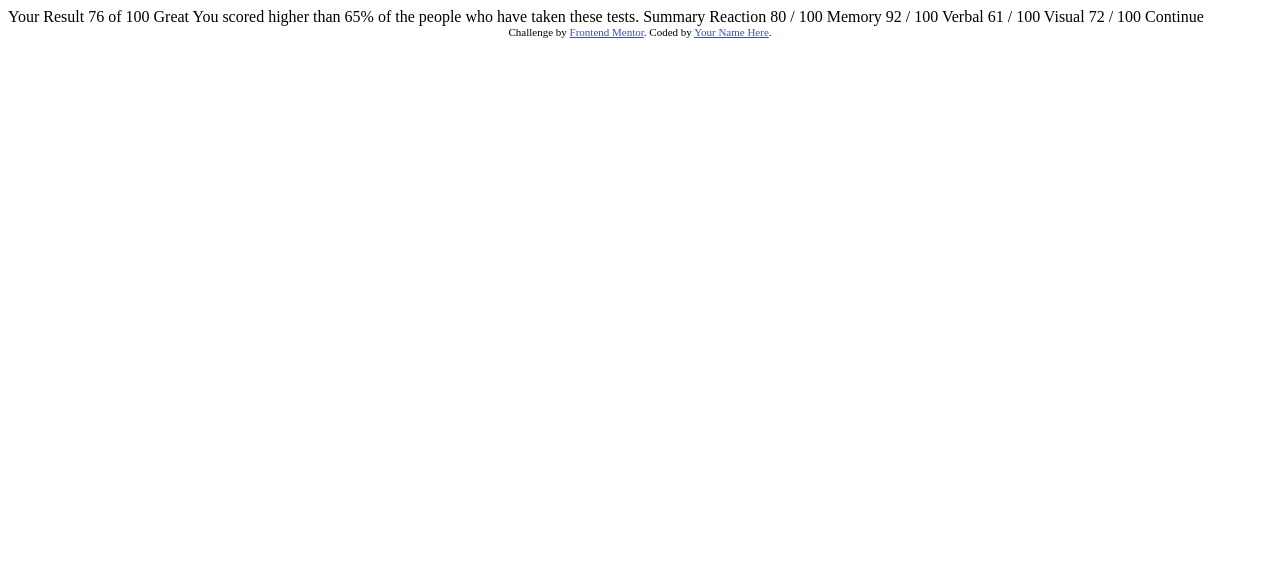
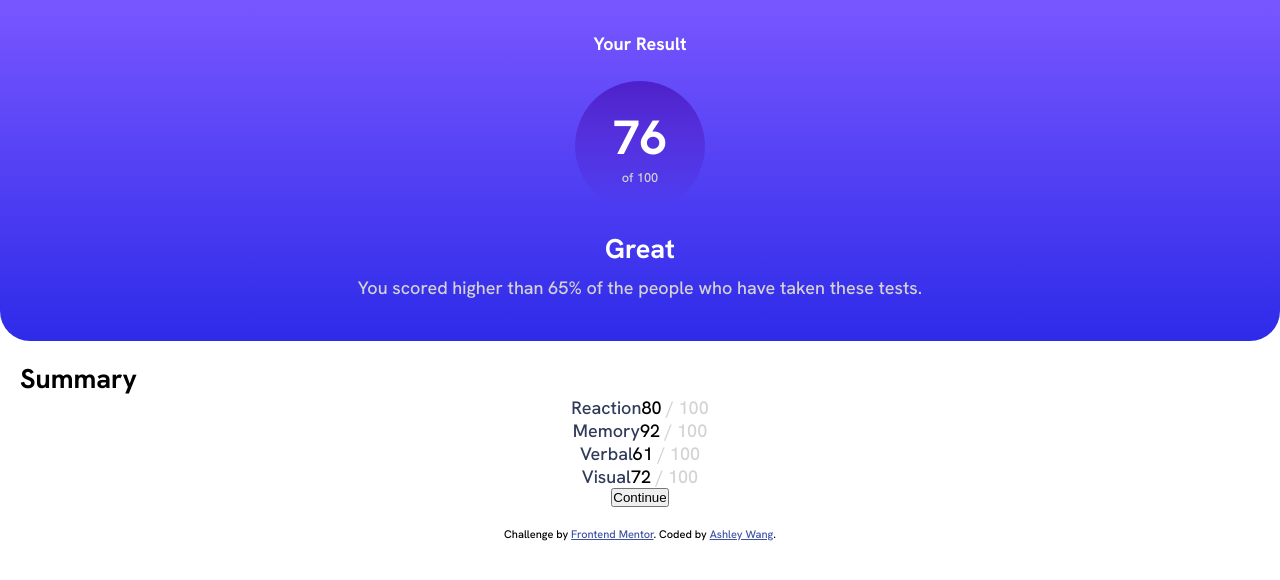
Before and after one commit to ashleyftw/results-summary-component, a plain HTML site: page index.html in a window 1280 px wide. Drawn offline with Linux system fonts and the light colour scheme.

Commit message:
add layout and top display style

```diff
--- a/index.html
+++ b/index.html
@@ -5,43 +5,56 @@
   <meta name="viewport" content="width=device-width, initial-scale=1.0"> <!-- displays site properly based on user's device -->
 
   <link rel="icon" type="image/png" sizes="32x32" href="./assets/images/favicon-32x32.png">
-
+  <link rel="preconnect" href="https://fonts.googleapis.com">
+<link rel="preconnect" href="https://fonts.gstatic.com" crossorigin>
+<link href="https://fonts.googleapis.com/css2?family=Hanken+Grotesk:wght@500;700;800&display=swap" rel="stylesheet">
+<link rel="stylesheet" href="./style.css">
   <title>Frontend Mentor | Results summary component</title>
 
-  <!-- Feel free to remove these styles or customise in your own stylesheet 👍 -->
-  <style>
-    .attribution { font-size: 11px; text-align: center; }
-    .attribution a { color: hsl(228, 45%, 44%); }
-  </style>
 </head>
 <body>
 
-  Your Result
-  76
-  of 100
+  <main>
+    <div class="display">
+      <h1>Your Result</h1>
+      <div class="score">
+        <div class="scoreNum">
+          <h2>76</h2>
+          <p>of 100</p>
+        </div>
+      </div>
+      <div class="scoreText">
+        <h2>Great</h2>
+        <p>You scored higher than 65% of the people who have taken these tests.</p>
+      </div>
+    </div>
+    <div class="summary">
+      <h2>Summary</h2>
+      <div class="detail">
+        <div class="category">Reaction</div>
+        <div class="categoryScore">80 <span>/ 100</span></div>
+      </div>
+      <div class="detail">
+        <div class="category">Memory</div>
+        <div class="categoryScore">92 <span>/ 100</span></div>
+      </div>
+      <div class="detail">
+        <div class="category">Verbal</div>
+        <div class="categoryScore">61 <span>/ 100</span></div>
+      </div>
+      <div class="detail">
+        <div class="category">Visual</div>
+        <div class="categoryScore">72 <span>/ 100</span></div>
+      </div>
+      <button>Continue</button>
+    </div>
+  </main>
 
-  Great
-  You scored higher than 65% of the people who have taken these tests.
-
-  Summary
-
-  Reaction
-  80 / 100
-
-  Memory
-  92 / 100
-
-  Verbal
-  61 / 100
-
-  Visual
-  72 / 100
-
-  Continue
-
-  <div class="attribution">
-    Challenge by <a href="https://www.frontendmentor.io?ref=challenge" target="_blank">Frontend Mentor</a>.
-    Coded by <a href="#">Your Name Here</a>.
-  </div>
+  <footer>
+    <div class="attribution">
+      Challenge by <a href="https://www.frontendmentor.io?ref=challenge" target="_blank">Frontend Mentor</a>.
+      Coded by <a href="https://github.com/ashleyftw/results-summary-component">Ashley Wang</a>.
+    </div>
+  </footer>
 </body>
 </html>
--- /dev/null
+++ b/style.css
@@ -0,0 +1,93 @@
+* {
+    margin:0;
+    padding:0;
+}
+
+body {
+    font-family: 'Hanken Grotesk', sans-serif;
+    font-size: 18px;
+    min-height: 100vh;
+}
+
+.display {
+    text-align: center;
+    background: linear-gradient(hsl(252, 100%, 67%), hsl(241, 81%, 54%));
+    display: flex;
+    flex-direction: column;
+    align-items: center;
+    padding: 2rem;
+    color: white;
+    border-radius: 0 0 30px 30px;
+}
+
+.display h1 {
+    font-size: 18px;
+    padding-bottom: 1rem;
+}
+
+.score {
+    width: 100px;
+    height: 100px;
+    background: linear-gradient(hsla(256, 72%, 46%, 1), hsla(241, 72%, 46%, 0));
+    border-radius: 50%;
+    position: relative;
+    margin: 10px;
+    padding: 15px;
+}
+
+.scoreNum {
+    position: absolute;
+    top: 50%;
+    left: 50%;
+    transform: translate(-50%, -50%);
+}
+
+.scoreNum h2 {
+    font-size: 3rem;
+}
+
+.scoreNum p {
+    font-size: 0.8rem;
+    color: lightgrey;
+}
+
+.scoreText h2 {
+    margin: 10px;
+}
+
+.scoreText p {
+    color: lightgrey;
+    margin: 10px;
+}
+
+.summary {
+    display: flex;
+    flex-direction: column;
+    align-items: center;
+    margin: 20px;
+}
+
+.summary h2 {
+    align-self: flex-start;
+}
+
+.detail {
+    display: flex;
+    flex-direction: row;
+    justify-content: space-between;
+}
+
+.category {
+    color: hsl(224, 30%, 27%);
+}
+.categoryScore span {
+    color: lightgrey;
+}
+
+.attribution {
+    font-size: 11px;
+    text-align: center;
+}
+.attribution a {
+    color: hsl(228, 45%, 44%);
+}
```
